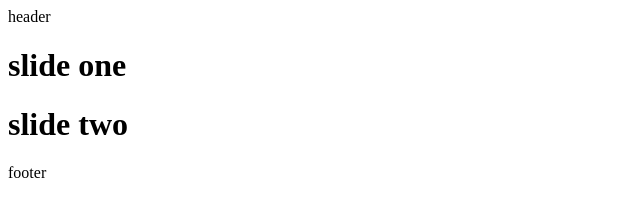
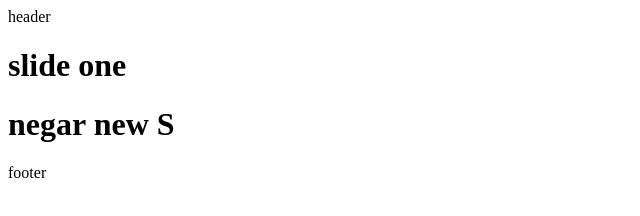
Before and after one commit to GISnegarsh/git-project-one, a plain HTML site: page index.html in a window 1280 px wide. Shown: the whole page, without its empty margins (0-640 px from the left). Drawn offline with Linux system fonts and the light colour scheme.

Commit message:
negar new

```diff
--- a/index.html
+++ b/index.html
@@ -10,7 +10,8 @@
     <header>header</header>
     <div class="slider">
         <h1>slide one</h1>
-        <h1>slide two</h1>
+
+        <h1> negar new S</h1>
     </div>
     <footer>
         footer
```
